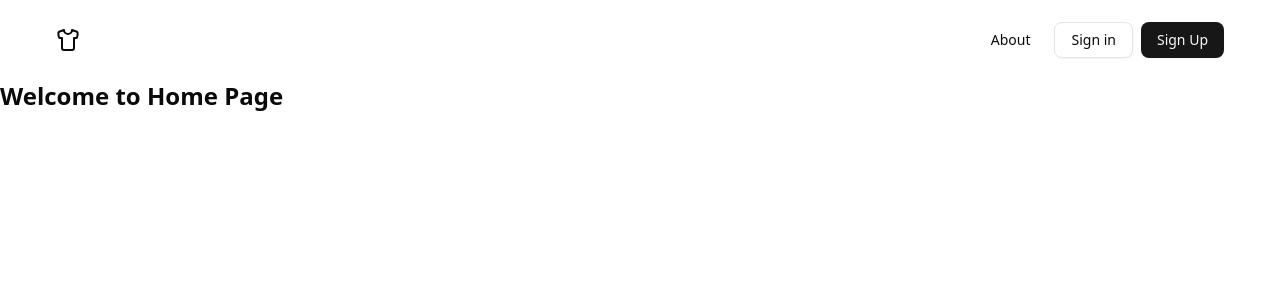
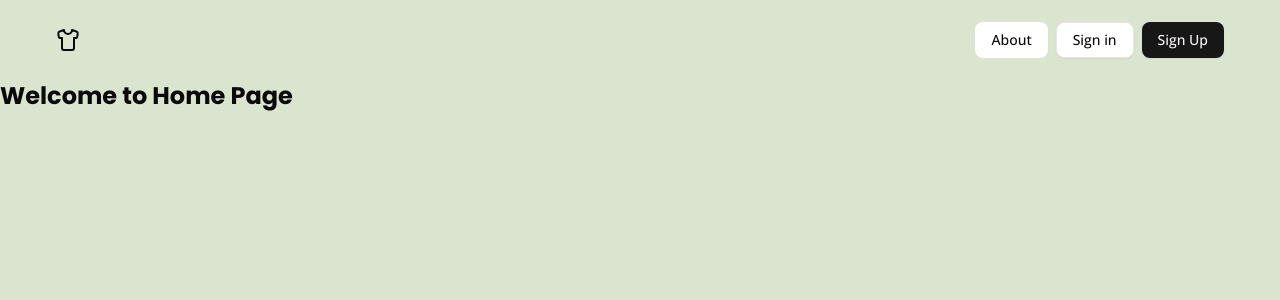
Before and after one commit to vakulenko10/fitApp-frontend, a React (Vite) app: page / in a window 1280 px wide. Shown: the top 300 px of the page. Built offline with nearby package versions, Linux system fonts and the light colour scheme.

Commit message:
Add global color and font variables for consistent design

```diff
--- a/src/components/ui/button.jsx
+++ b/src/components/ui/button.jsx
@@ -14,7 +14,9 @@ const buttonVariants = cva(
         destructive:
           "bg-destructive text-white shadow-xs hover:bg-destructive/90 focus-visible:ring-destructive/20 dark:focus-visible:ring-destructive/40",
         outline:
-          "border border-input bg-background shadow-xs hover:bg-accent hover:text-accent-foreground",
+          "border border-input bg-white shadow-xs hover:bg-accent hover:text-accent-foreground",
+          outline2:
+          "border border-primary bg-white shadow-xs cursor-pointer", /* take outline 2 from here and use it for the button where you need to specify weight, height, etc. */
         secondary:
           "bg-secondary text-secondary-foreground shadow-xs hover:bg-secondary/80",
         ghost: "hover:bg-accent hover:text-accent-foreground",
@@ -24,6 +26,7 @@ const buttonVariants = cva(
         default: "h-9 px-4 py-2 has-[>svg]:px-3",
         sm: "h-8 rounded-md gap-1.5 px-3 has-[>svg]:px-2.5",
         lg: "h-10 rounded-md px-6 has-[>svg]:px-4",
+        custom: "",
         icon: "size-9",
       },
     },
--- a/src/index.css
+++ b/src/index.css
@@ -1,3 +1,4 @@
+@import url("https://fonts.googleapis.com/css2?family=Open+Sans:ital,wght@0,300..800;1,300..800&family=Poppins:ital,wght@0,100;0,200;0,300;0,400;0,500;0,600;0,700;0,800;0,900;1,100;1,200;1,300;1,400;1,500;1,600;1,700;1,800;1,900&display=swap");
 @import "tailwindcss";
 
 @plugin "tailwindcss-animate";
@@ -115,10 +116,64 @@
 }
 
 @layer base {
+  :root {
+    --font-open-sans: "Open Sans", sans-serif;
+    --font-poppins: "Poppins", sans-serif;
+  }
+
+  @theme {
+    --color-header: #82ad0c; /* For headings, e.g. header */
+    --color-secondary: #99cc66; /* Small icons, lines, active button, hover */
+    --color-button: #059212; /* Color for main buttons */
+    --color-background: #dae4cf; /* Background */
+    --color-filter-inactive: #31dd50; /* Color for product filter button when inactive */
+    --color-filter-active: #0b5c1a; /* Color for product filter button when active */
+    --color-allergen-filter-inactive: #cbcbcb; /* Color for allergen filter button when inactive */
+    --color-allergen-filter-active: #c94f48; /* Color for allergen filter button when active */
+    --color-calorie-filter-inactive: #737373; /* Color for calorie selection button (deficit, maintenance or surplus) when inactive */
+    --color-calorie-filter-active: #222222; /* Color for calorie selection button (deficit, maintenance or surplus) when active */
+    --color-placeholder: #a59999; /* Color for placeholder text in signup, login forms */
+    --box-shadow-primary: 0px 20px 50px 4px rgba(26, 26, 26, 0.1); /* Primary shadow for elements */
+  }
+
+  .border-primary {
+    border: 2px solid var(--color-border-primary);
+  }
+
   * {
     @apply border-border outline-ring/50;
   }
+
   body {
     @apply bg-background text-foreground;
+    font-family: var(--font-open-sans);
+  }
+
+  h1,
+  h2,
+  h3,
+  h4,
+  h5,
+  h6 {
+    font-family: var(--font-poppins);
   }
 }
+
+@layer utilities {
+  .rounded-small {
+    /* For small elements */
+    border-radius: 6px;
+  }
+  /* For other elements */
+  .rounded-medium {
+    border-radius: 12px;
+  }
+  /* Specifically for product or allergen filter buttons */
+  .rounded-large {
+    border-radius: 16px;
+  }
+
+  .container-responsive {
+    @apply mx-auto px-6 sm:px-8 lg:px-10; /* Centered container with padding */
+  }
+}
```
